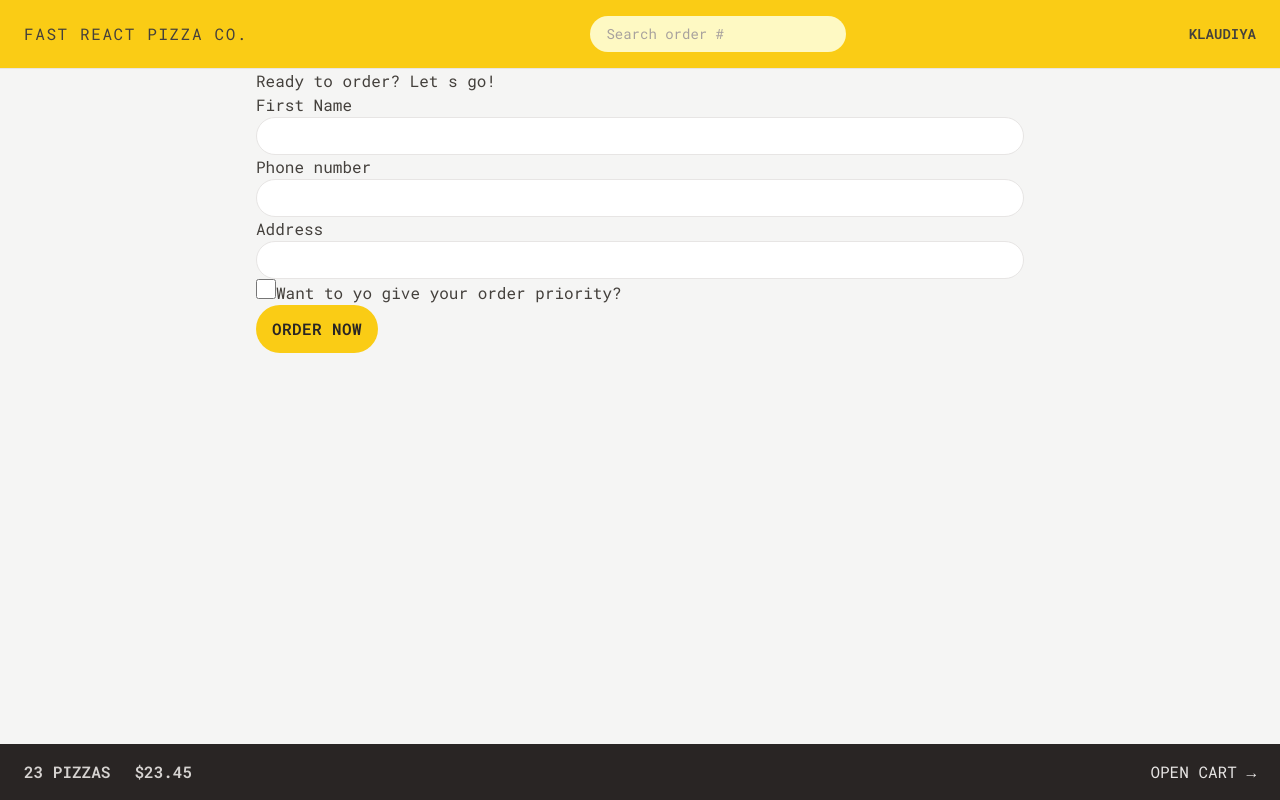
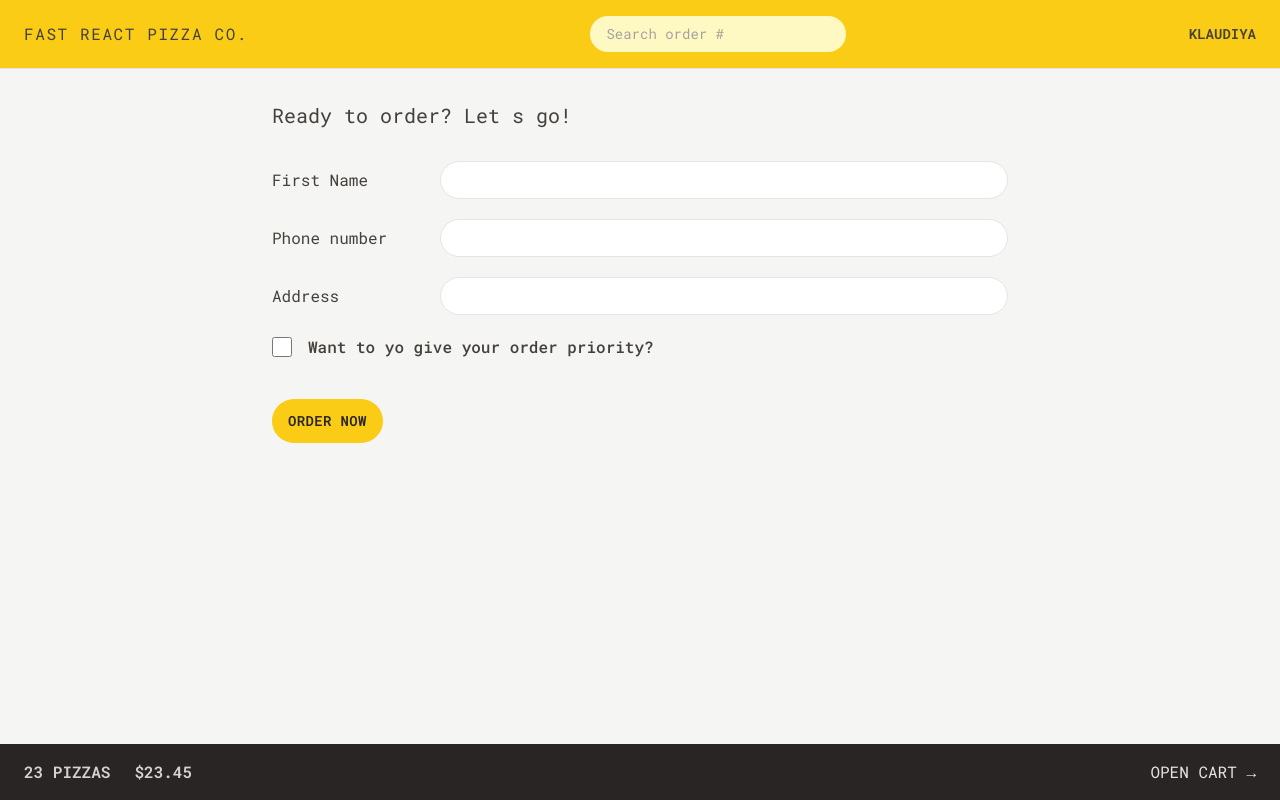
Before and after one commit to klaudiyamileva/fast-react-pizza, a React (Vite) app: page /order/new in a window 1280 px wide. Built offline with nearby package versions, Linux system fonts and the light colour scheme.

Commit message:
styled the order overview

```diff
--- a/src/features/order/CreateOrder.jsx
+++ b/src/features/order/CreateOrder.jsx
@@ -41,31 +41,43 @@
   const cart = fakeCart;
 
   return (
-    <div>
-      <h2>Ready to order? Let s go!</h2>
+    <div className="px-4 py-8">
+      <h2 className="fonnt-semibold mb-8 text-xl">Ready to order? Let s go!</h2>
 
       <Form method="POST">
-        <div>
-          <label>First Name</label>
-          <input className="input" type="text" name="customer" required />
-        </div>
-
-        <div>
-          <label>Phone number</label>
-          <div>
-            <input className="input" type="tel" name="phone" required />
-          </div>
-          {formErrors?.phone && <p>{formErrors.phone}</p>}
-        </div>
-
-        <div>
-          <label>Address</label>
-          <div>
-            <input className="input" type="text" name="address" required />
+        <div className="mb-5 flex flex-col gap-2 sm:flex-row sm:items-center">
+          <label className="sm:basis-40">First Name</label>
+          <div className="grow">
+            <input
+              className="input w-full"
+              type="text"
+              name="customer"
+              required
+            />
           </div>
         </div>
 
-        <div>
+        <div className="mb-5 flex flex-col gap-2 sm:flex-row sm:items-center">
+          <label className="sm:basis-40">Phone number</label>
+          <div className="grow">
+            <input className="input w-full" type="tel" name="phone" required />
+            {formErrors?.phone && <p className="text-xs mt-2 text-red-700 bg-red-100 py-2 px-4 rounded-full">{formErrors.phone}</p>}
+          </div>
+        </div>
+
+        <div className="mb-5 flex flex-col gap-2 sm:flex-row sm:items-center">
+          <label className="sm:basis-40">Address</label>
+          <div className="grow">
+            <input
+              className="input w-full"
+              type="text"
+              name="address"
+              required
+            />
+          </div>
+        </div>
+
+        <div className="mb-10 flex gap-4 items-center">
           <input
             className="h-5 w-5 accent-yellow-400 focus:outline-none focus:ring focus:ring-yellow-400 focus:ring-offset-2"
             type="checkbox"
@@ -74,12 +86,12 @@
             // value={withPriority}
             // onChange={(e) => setWithPriority(e.target.checked)}
           />
-          <label htmlFor="priority">Want to yo give your order priority?</label>
+          <label className="font-medium" htmlFor="priority">Want to yo give your order priority?</label>
         </div>
 
         <div>
           <input type="hidden" name="cart" value={JSON.stringify(cart)} />
-          <Button type='primary' disabled={isSubmitting}>
+          <Button type="primary" disabled={isSubmitting}>
             {isSubmitting ? "Placing order..." : "Order now"}
           </Button>
         </div>
--- a/src/features/order/Order.jsx
+++ b/src/features/order/Order.jsx
@@ -5,6 +5,7 @@
   formatCurrency,
   formatDate,
 } from "../../utils/helpers";
+import OrderItem from "./OrderItem";
 // Test ID: IIDSAT
 
 function Order() {
@@ -24,29 +25,51 @@
   const deliveryIn = calcMinutesLeft(estimatedDelivery);
 
   return (
-    <div>
-      <div>
-        <h2>Status</h2>
+    <div className="space-y-6 px-4 py-6">
+      <div className="flex flex-wrap items-center justify-between gap-2">
+        <h2 className="text-xl font-semibold">Order #{id} status</h2>
 
-        <div>
-          {priority && <span>Priority</span>}
-          <span>{status} order</span>
+        <div className="space-x-2">
+          {priority && (
+            <span className="rounded-full bg-red-500 px-2 py-1 text-sm font-semibold uppercase tracking-wide text-red-50">
+              Priority
+            </span>
+          )}
+          <span className="rounded-full bg-green-500 px-2 py-1 text-sm font-semibold uppercase tracking-wide text-green-50">
+            {status} order
+          </span>
         </div>
       </div>
 
-      <div>
-        <p>
+      <div className="flex flex-wrap items-center justify-between gap-2 bg-stone-200 px-6 py-5">
+        <p className="font-medium">
           {deliveryIn >= 0
             ? `Only ${calcMinutesLeft(estimatedDelivery)} minutes left 😃`
             : "Order should have arrived"}
         </p>
-        <p>(Estimated delivery: {formatDate(estimatedDelivery)})</p>
+        <p className="text-xs text-stone-500">
+          (Estimated delivery: {formatDate(estimatedDelivery)})
+        </p>
       </div>
 
-      <div>
-        <p>Price pizza: {formatCurrency(orderPrice)}</p>
-        {priority && <p>Price priority: {formatCurrency(priorityPrice)}</p>}
-        <p>To pay on delivery: {formatCurrency(orderPrice + priorityPrice)}</p>
+      <ul className="divide-y divide-stone-200 border-b border-t">
+        {cart.map((item) => (
+          <OrderItem item={item} key={item.id} />
+        ))}
+      </ul>
+
+      <div className="space-y-2 bg-stone-200 px-6 py-5">
+        <p className="text-sm font-medium text-stone-600">
+          Price pizza: {formatCurrency(orderPrice)}
+        </p>
+        {priority && (
+          <p className="text-sm font-medium text-stone-600">
+            Price priority: {formatCurrency(priorityPrice)}
+          </p>
+        )}
+        <p className="font-bold">
+          To pay on delivery: {formatCurrency(orderPrice + priorityPrice)}
+        </p>
       </div>
     </div>
   );
--- a/src/features/order/OrderItem.jsx
+++ b/src/features/order/OrderItem.jsx
@@ -4,12 +4,12 @@
   const { quantity, name, totalPrice } = item;
 
   return (
-    <li>
-      <div>
+    <li className="py-3">
+      <div className="flex justify-between items-center gap-4 text-sm">
         <p>
-          <span>{quantity}&times;</span> {name}
+          <span className="font-bold">{quantity}&times;</span> {name}
         </p>
-        <p>{formatCurrency(totalPrice)}</p>
+        <p className="font-bold">{formatCurrency(totalPrice)}</p>
       </div>
     </li>
   );
--- a/src/index.css
+++ b/src/index.css
@@ -4,7 +4,7 @@
 
 @layer components {
   .input {
-    @apply w-full rounded-full border border-stone-200 px-4 py-2 text-sm transition-all duration-300 placeholder:text-stone-400 focus:outline-none focus:ring focus:ring-yellow-400;
+    @apply rounded-full border border-stone-200 px-4 py-2 text-sm transition-all duration-300 placeholder:text-stone-400 focus:outline-none focus:ring focus:ring-yellow-400;
   }
 
   /* https://dev.to/afif/i-made-100-css-loaders-for-your-next-project-4eje */
--- a/src/ui/Button.jsx
+++ b/src/ui/Button.jsx
@@ -2,12 +2,12 @@
 
 function Button({ children, disabled, to, type }) {
   const base =
-    "transition-color inline-block rounded-full bg-yellow-400 font-semibold uppercase tracking-wide text-stone-800 duration-300 hover:bg-yellow-300 focus:bg-yellow-300 focus:outline-none focus:ring focus:ring-yellow-300 focus:ring-offset-2 disabled:cursor-not-allowed";
+    "transition-color text-sm inline-block rounded-full bg-yellow-400 font-semibold uppercase tracking-wide text-stone-800 duration-300 hover:bg-yellow-300 focus:bg-yellow-300 focus:outline-none focus:ring focus:ring-yellow-300 focus:ring-offset-2 disabled:cursor-not-allowed";
   const styles = {
     primary: base + " px-4 py-3",
-    small: base + " px-4 py-2 text-sm",
+    small: base + " px-4 py-2 text-xs",
     secondary:
-      "transition-color px-4 py-2.5 inline-block rounded-full border-2 border-stone-300 font-semibold uppercase tracking-wide text-stone-400 duration-300 hover:bg-stone-300 hover:text-stone-800 focus:text-stone-800 focus:bg-stone-300 focus:outline-none focus:ring focus:ring-stone-200 focus:ring-offset-2 disabled:cursor-not-allowed",
+      "transition-color text-sm px-4 py-2.5 inline-block rounded-full border-2 border-stone-300 font-semibold uppercase tracking-wide text-stone-400 duration-300 hover:bg-stone-300 hover:text-stone-800 focus:text-stone-800 focus:bg-stone-300 focus:outline-none focus:ring focus:ring-stone-200 focus:ring-offset-2 disabled:cursor-not-allowed",
   };
 
   if (to)
```
Also changed, not shown: index.html (+2 -2 lines).
